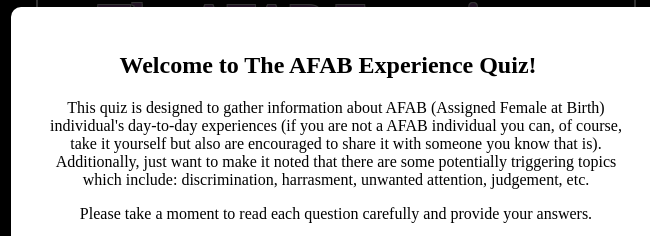
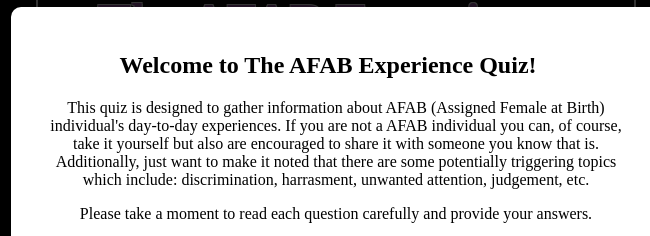
Before and after one commit to fridalaurvigenn/Advanced-CC-Project-3---Community-Tool-Quiz, a plain HTML site: page index.html in a window 1280 px wide. Shown: the part 185-421 px from the top of the page, 304-954 px from the left. Drawn offline with Linux system fonts and the light colour scheme.

Commit message:
Updated index.html

```diff
--- a/index.html
+++ b/index.html
@@ -12,7 +12,7 @@
         <div class="modal-content">
           <span class="close">&times;</span>
           <h2>Welcome to The AFAB Experience Quiz!</h2>
-          <p>This quiz is designed to gather information about AFAB (Assigned Female at Birth) individual's day-to-day experiences (if you are not a AFAB individual you can, of course, take it yourself but also are encouraged to share it with someone you know that is). Additionally, just want to make it noted that there are some potentially triggering topics which include: discrimination, harrasment, unwanted attention, judgement, etc. </p>
+          <p>This quiz is designed to gather information about AFAB (Assigned Female at Birth) individual's day-to-day experiences. If you are not a AFAB individual you can, of course, take it yourself but also are encouraged to share it with someone you know that is. Additionally, just want to make it noted that there are some potentially triggering topics which include: discrimination, harrasment, unwanted attention, judgement, etc. </p>
             <p>Please take a moment to read each question carefully and provide your answers.  </p>
          <p>Your responses are anonymous and will be used for research purposes only.</p>
         </br>
```
